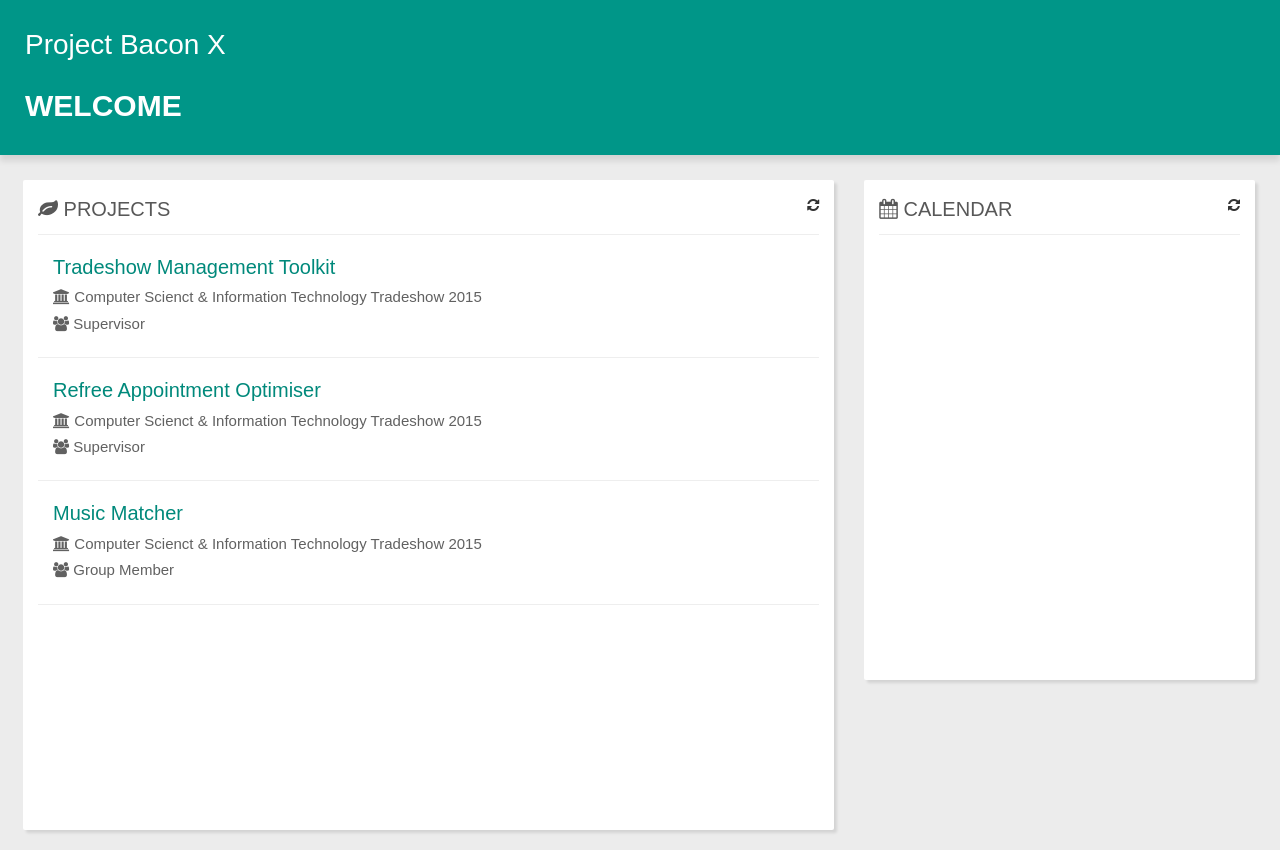
After one commit to tommy2018/projectbaconx, a PHP site: page /html/index_1.html in a window 1280 px wide. The commit adds this page. Run offline with PHP 8.4, Linux system fonts and the light colour scheme; some libraries are stand-ins or nearby versions.

Commit message:
UI UPDATE

```diff
--- a/global.inc.php
+++ b/global.inc.php
@@ -1,6 +1,7 @@
 <?php
 include_once 'system/config.inc.php';
 include_once 'system/functions/functions-common.php';
+include_once 'system/classes/class-database.php';
 
 define('DOC_ROOT', __DIR__ . DIRECTORY_SEPARATOR);
 session_name($setting['core']['sessionName']);
--- a/html/home.html
+++ b/html/home.html
@@ -30,7 +30,7 @@ body {
 	position: relative;
 	box-shadow: 0 6px 6px rgba(5,5,5,0.10);
 }
-#signin .title {
+#signin_title {
 	text-align: center;
 	font-size: 25px;
 	color: rgba(75,75,75,1.00);
@@ -74,7 +74,7 @@ $(document).ready(function(e) {
   <div id="signin_frame">
     <button type="button" id="signin_closs_button"><img src="cross.png" style="width:20px;"></button>
     <div id="signin_error_message"><i class="fa fa-exclamation-circle"></i> Incorrect credentials</div>
-    <span class="title">Sign in</span>
+    <span id="signin_title">Sign in</span>
     <hr>
     <form method="post" id="signin_form">
       <div class="form-group">
--- /dev/null
+++ b/html/index_1.html
@@ -0,0 +1,174 @@
+<!doctype html>
+<html>
+<head>
+<meta charset="UTF-8">
+<title>Index</title>
+<link rel="stylesheet" href="http://maxcdn.bootstrapcdn.com/bootstrap/3.3.5/css/bootstrap.min.css">
+<script src="http://code.jquery.com/jquery-1.11.3.min.js"></script>
+<script src="http://maxcdn.bootstrapcdn.com/bootstrap/3.3.5/js/bootstrap.min.js"></script>
+<link rel="stylesheet" href="https://maxcdn.bootstrapcdn.com/font-awesome/4.4.0/css/font-awesome.min.css">
+<script>
+$(document).ready(function(e) {
+});
+</script>
+<style>
+body {
+	background: rgba(236,236,236,1.00);
+	font-family: sans-serif;
+}
+#header {
+	background: #009688;
+	color: white;
+	padding: 25px;
+	box-shadow: 0 6px 6px rgba(5,5,5,0.10);
+	position: fixed;
+	top: 0;
+	height: 155px;
+	width: 100%;
+	z-index: 1;
+}
+#header .title {
+	font-size: 28px;
+}
+#header .menu .current {
+	font-size: 30px;
+	font-weight: bold;
+}
+#header .menu ul {
+	list-style: none;
+	display: inline-block;
+	margin: 0;
+	position: relative;
+	top: -7px;
+}
+#header .menu li {
+	display: inline;
+	margin-right: 14px;
+	font-size: 16px;
+	border-bottom: rgba(255,255,255,0.85) 3px solid;
+	color: rgba(255,255,255,0.85);
+	padding-bottom: 2px;
+}
+#header .menu li:hover {
+	color: rgba(255,255,255,1.00);
+	border-color: rgba(255,255,255,1.00);
+	cursor: pointer;
+}
+#main {
+	margin-top: 155px;
+}
+#main_frame {
+	height: 100%;
+	padding-top: 25px;
+	margin: 0 10px 0 8px;
+}
+.row {
+	margin-bottom: 20px;
+}
+.card {
+	background: #FFFFFF;
+	min-height: 500px;
+	border-radius: 2px;
+	padding: 15px;
+	box-shadow: 3px 3px 3px rgba(5,5,5,0.10);
+}
+.no_padding {
+	padding: 0 !important;
+}
+.card .top .title {
+	color: rgba(88,88,88,1.00);
+	font-size: 20px;
+}
+.card .top hr {
+	margin-top: 10px;
+	margin-bottom: 0;
+}
+.card .top .button_group {
+	float: right;
+}
+#projects {
+	min-height: 650px;
+}
+#projects .content .entity {
+	padding: 18px 15px 18px 15px;
+}
+#projects .content .entity span {
+	margin-bottom: 5px;
+	display: inline-block;
+}
+#projects .content .entity .entity_title {
+	font-size: 20px;
+	color: #00897B;
+}
+#projects .content .entity .entity_group {
+	font-size: 15px;
+	color: #616161;
+}
+#projects .content .entity .entity_role {
+	font-size: 15px;
+	color: #616161;
+}
+#projects .content .entity:hover {
+	background:rgba(235,235,235,0.30);
+	cursor: pointer;
+}
+#projects .content hr {
+	margin: 0;
+}
+#sidebar {
+	background: #FFFFFF;
+	box-shadow: 2px 0 2px rgba(0,0,0,0.10);
+	width: 280px;
+	position: fixed;
+	height: 100%;
+}
+</style>
+</head>
+
+<body>
+<div id="header">
+  <div class="title">Project Bacon X</div>
+  <br>
+  <div class="menu"><span class="current">WELCOME</span> </div>
+</div>
+<div id="main">
+  <div class="container-fluid" id="main_frame">
+    <div class="row">
+      <div class="col-md-8">
+        <div id="projects" class="card">
+          <div class="top">
+            <div class="button_group"><i class="fa fa-refresh"></i></div>
+            <span class="title"><i class="fa fa-leaf"></i> PROJECTS</span>
+            <hr>
+          </div>
+          <div class="content">
+            <div class="entity"> <span class="entity_title">Tradeshow Management Toolkit</span><br>
+              <span class="entity_group"><i class="fa fa-university"></i> Computer Scienct & Information Technology Tradeshow 2015</span><br>
+              <span class="entity_role"><i class="fa fa-users"></i> Supervisor</span> </div>
+            <hr>
+            <div class="entity"> <span class="entity_title">Refree Appointment Optimiser</span><br>
+              <span class="entity_group"><i class="fa fa-university"></i> Computer Scienct & Information Technology Tradeshow 2015</span><br>
+              <span class="entity_role"><i class="fa fa-users"></i> Supervisor</span> </div>
+            <hr>
+            <div class="entity"> <span class="entity_title">Music Matcher</span><br>
+              <span class="entity_group"><i class="fa fa-university"></i> Computer Scienct & Information Technology Tradeshow 2015</span><br>
+              <span class="entity_role"><i class="fa fa-users"></i> Group Member</span> </div>
+            <hr>
+          </div>
+          <div class="bottom"> </div>
+        </div>
+      </div>
+      <div class="col-md-4">
+        <div id="notice_board" class="card">
+          <div class="top">
+            <div class="button_group"><i class="fa fa-refresh"></i></div>
+            <span class="title"><i class="fa fa-calendar"></i> CALENDAR</span>
+            <hr>
+          </div>
+        </div>
+      </div>
+    </div>
+  </div>
+</div>
+</body>
+</html>
--- a/system/classes/class-event.php
+++ b/system/classes/class-event.php
@@ -1,12 +1,11 @@
 <?php
-include_once 'class-database.php';
-
 class Event {
 	private $eventID;
 	private $name;
 	private $startDate;
 	private $endDate;
 	private $published;
+	private $entityGroups;
 
 	private function __construct($eventID, $name, $startDate, $endDate, $published) {
 		$this->eventID = $eventID;
--- a/system/requests/request-event.php
+++ b/system/requests/request-event.php
@@ -1,6 +1,8 @@
 <?php
 include_once 'system/classes/class-userSession.php';
 include_once 'system/classes/class-event.php';
+include_once 'system/classes/class-entityGroup.php';
+include_once 'system/classes/class-entity.php';
 
 class EventRequest extends Request {
 	public function processRequest() {
```
Also changed, not shown: html/project.html (added, +186 -0 lines), system/classes/class-entity.php (added, +42 -0 lines).
